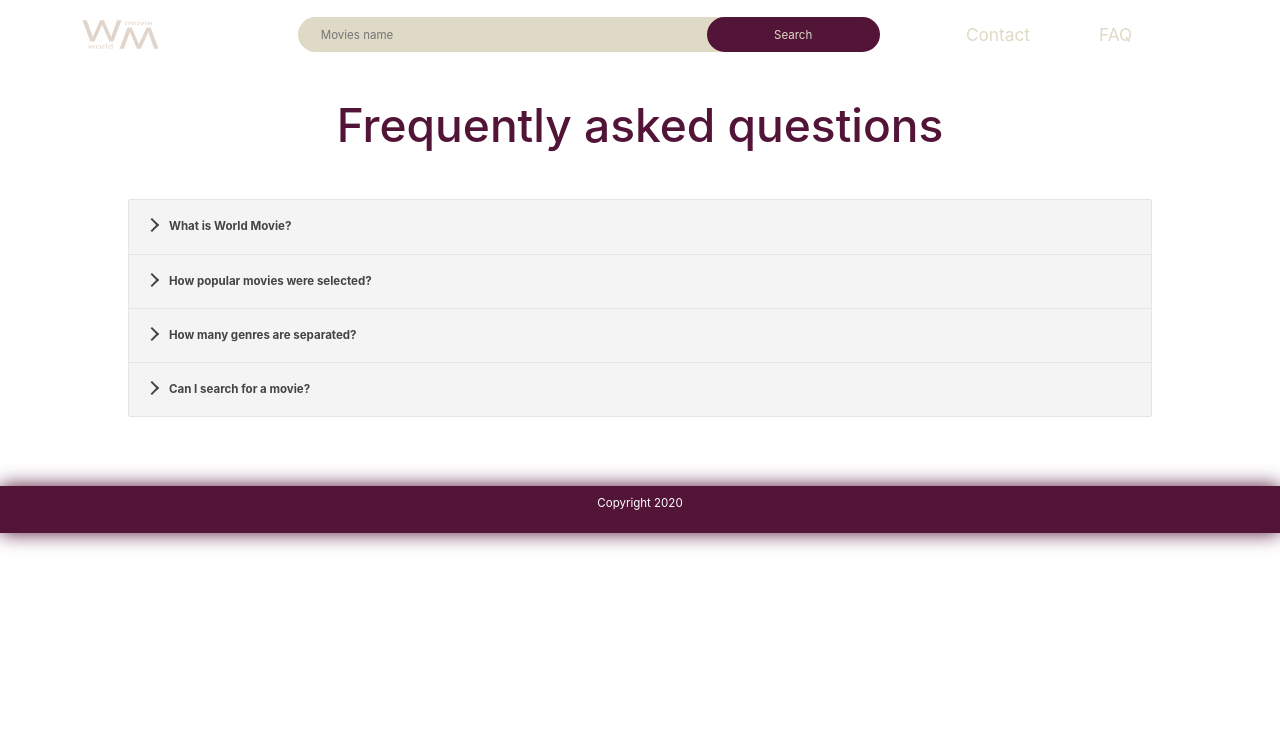
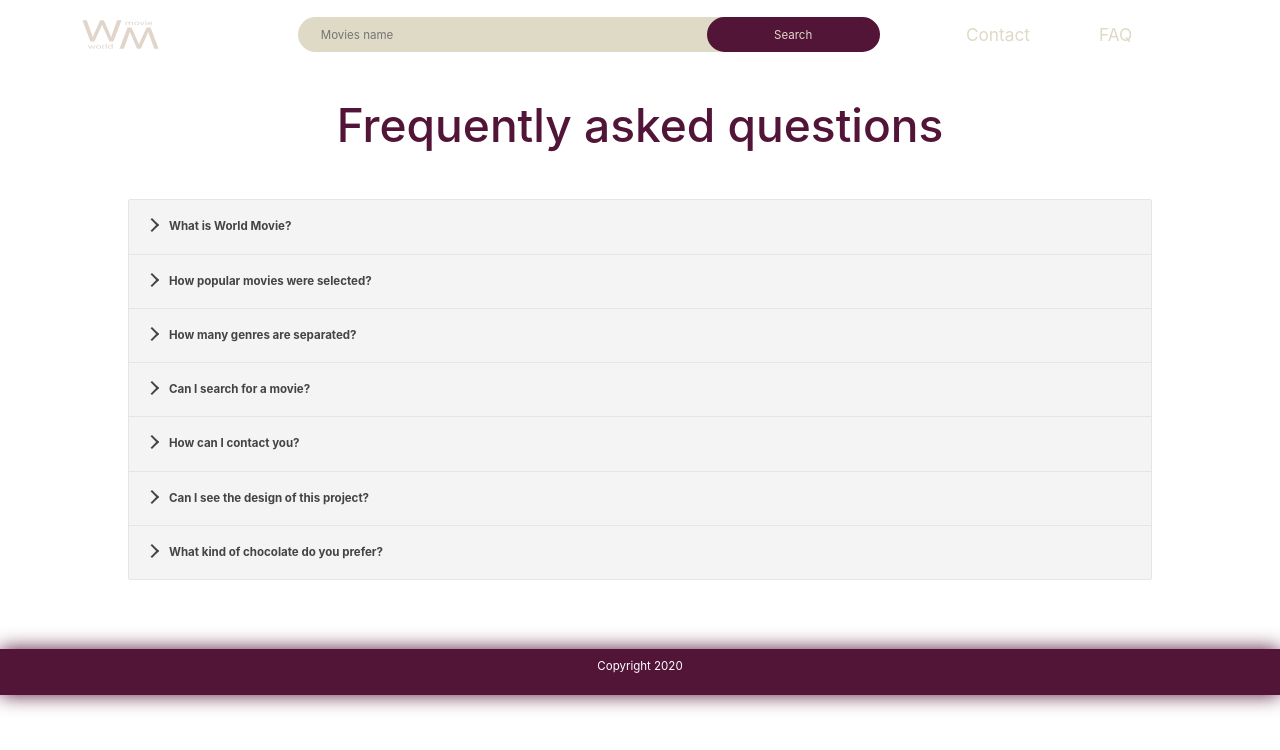
Before and after one commit to hakobyanviktoria8/movieProjectReact, a React (Create React App) app: page /faq in a window 1280 px wide. Shown: the top 750 px of the page. Built offline with nearby package versions, Linux system fonts and the light colour scheme.

Commit message:
choose btn

```diff
--- a/src/MovieProject/Faq/AccaedionFaq.js
+++ b/src/MovieProject/Faq/AccaedionFaq.js
@@ -8,7 +8,6 @@ import {
     AccordionItemPanel,
 } from 'react-accessible-accordion';
 
-// Demo styles, see 'Styles' section below for some notes on use.
 import 'react-accessible-accordion/dist/fancy-example.css';
 
 export  function AccordionFaq(props) {
@@ -61,6 +60,45 @@ export  function AccordionFaq(props) {
                     </p>
                 </AccordionItemPanel>
             </AccordionItem>
+            <AccordionItem>
+                <AccordionItemHeading>
+                    <AccordionItemButton>
+                        <b>How can I contact you?</b>
+                    </AccordionItemButton>
+                </AccordionItemHeading>
+                <AccordionItemPanel>
+                    <p>
+                        You can find my contact under the Contact button.
+                    </p>
+                </AccordionItemPanel>
+            </AccordionItem>
+            <AccordionItem>
+                <AccordionItemHeading>
+                    <AccordionItemButton>
+                        <b>Can I see the design of this project? </b>
+                    </AccordionItemButton>
+                </AccordionItemHeading>
+                <AccordionItemPanel>
+                    <p>
+                        Of course, you can. Here it is:
+                        <a href="https://www.figma.com/file/tLmHuLf0srURsV2cGacO8e/Untitled?node-id=61%3A299"> Figma Link</a>
+                    </p>
+                </AccordionItemPanel>
+            </AccordionItem>
+            <AccordionItem>
+                <AccordionItemHeading>
+                    <AccordionItemButton>
+                        <b>What kind of chocolate do you prefer? </b>
+                    </AccordionItemButton>
+                </AccordionItemHeading>
+                <AccordionItemPanel>
+                    <p>
+                        I like Belgian chocolate. <br/>
+                        I also like Armenian chocolate, especially Grand Candy. <br/>
+                        My decision to participate in the competition was influenced by the availability of chocolate. :)
+                    </p>
+                </AccordionItemPanel>
+            </AccordionItem>
 
         </Accordion>
     );
--- a/src/MovieProject/Home/Print/Movies.js
+++ b/src/MovieProject/Home/Print/Movies.js
@@ -22,9 +22,15 @@ export function Movies(props) {
     return(
         <div>
             <h2>Choose genres</h2>
+            <button value={"Trending"} onClick={(e)=>{
+                console.log(e.target.value);
+                const div = document.getElementById(e.target.value);
+                div.style.backgroundColor="red"
+            }}
+            >Trending</button>
             {
                 request.map((req,idx)=>
-                    <PrintMovie key={idx} title={req.title} url={req.url}/>
+                    <PrintMovie id={req.title.split(" ").join("")} key={idx} title={req.title} url={req.url}/>
                 )
             }
         </div>
--- a/src/MovieProject/Home/Print/PrintMovie.js
+++ b/src/MovieProject/Home/Print/PrintMovie.js
@@ -9,8 +9,7 @@ export function PrintMovie({title, url}) {
         const fetchData  = async() => {
             let response = await fetch(url);
             let data = await response.json();
-            setMovies(data.results);
-            // return data;
+            setMovies(data.results.sort((a, b) => (a.vote_average > b.vote_average) ? -1 : 1));
         };
         fetchData();
     },[]);
--- a/src/MovieProject/NavBar/NavBar.js
+++ b/src/MovieProject/NavBar/NavBar.js
@@ -14,6 +14,7 @@ import {Faq} from "../Faq/Faq";
 export function NavBar(props) {
     const [show, setShow] = useState(false);
 
+
     useEffect(() => {
         window.addEventListener("scroll", () =>{
             window.scrollY > 100 ? setShow(true) : setShow(false)
@@ -24,7 +25,6 @@ export function NavBar(props) {
     },[]);
 
     return(
-
         <Router>
             <div className={`NavBar ${show && "NavBarBG"}`}>
                 <Link to="/"><img className={"Logo"} src={require("../Home/img/Logo.svg")} alt=""/></Link>
@@ -33,13 +33,11 @@ export function NavBar(props) {
                 <Link className={"link"} to="/faq">FAQ</Link>
             </div>
             <Switch>
-                    <Route path="/" exact>
-                        <Home/>
-                    </Route>
+                <Route path="/" exact><Home/></Route>
+                <Route path="/movieProjectReact"><Home/></Route>
                 <Route path="/contact"><Contact/> </Route>
                 <Route path="/faq"> <Faq/></Route>
             </Switch>
-
         </Router>
     )
 }
```
Lines whose indentation alone changed are shown as unchanged.
